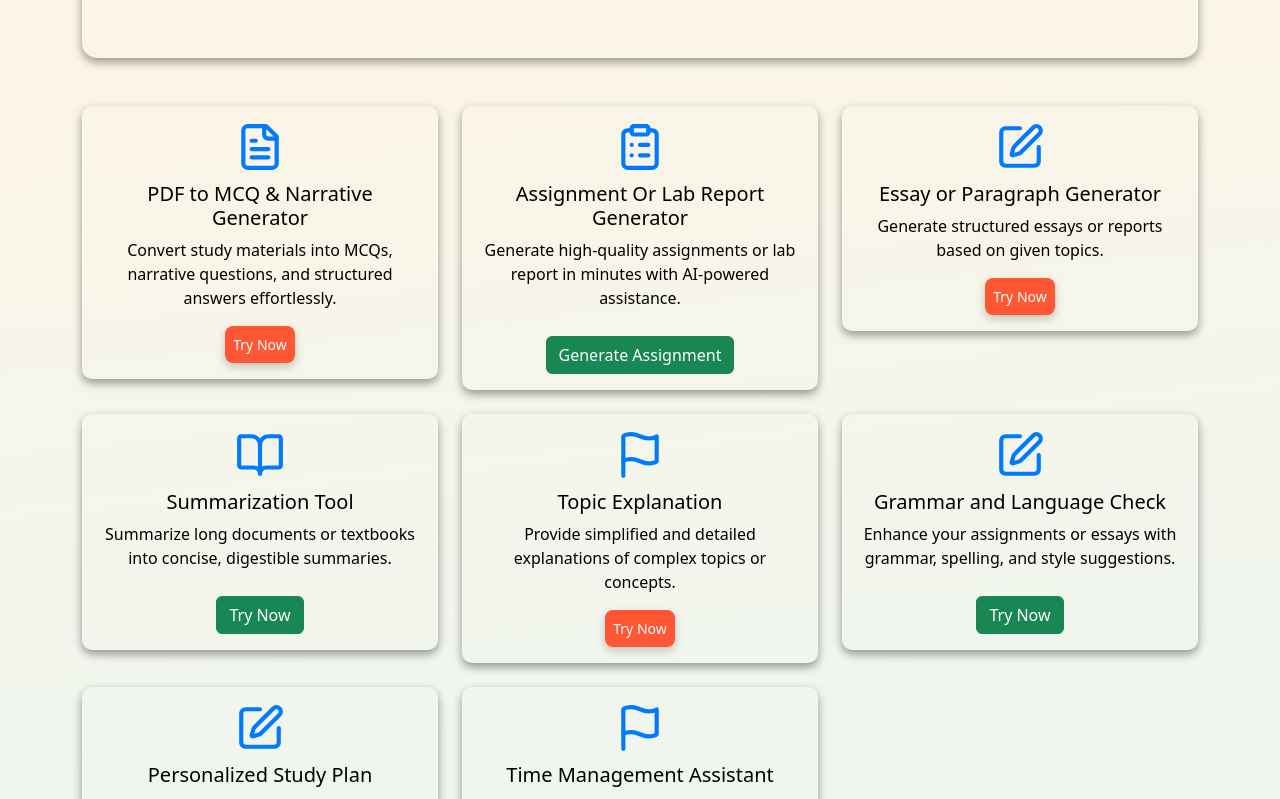
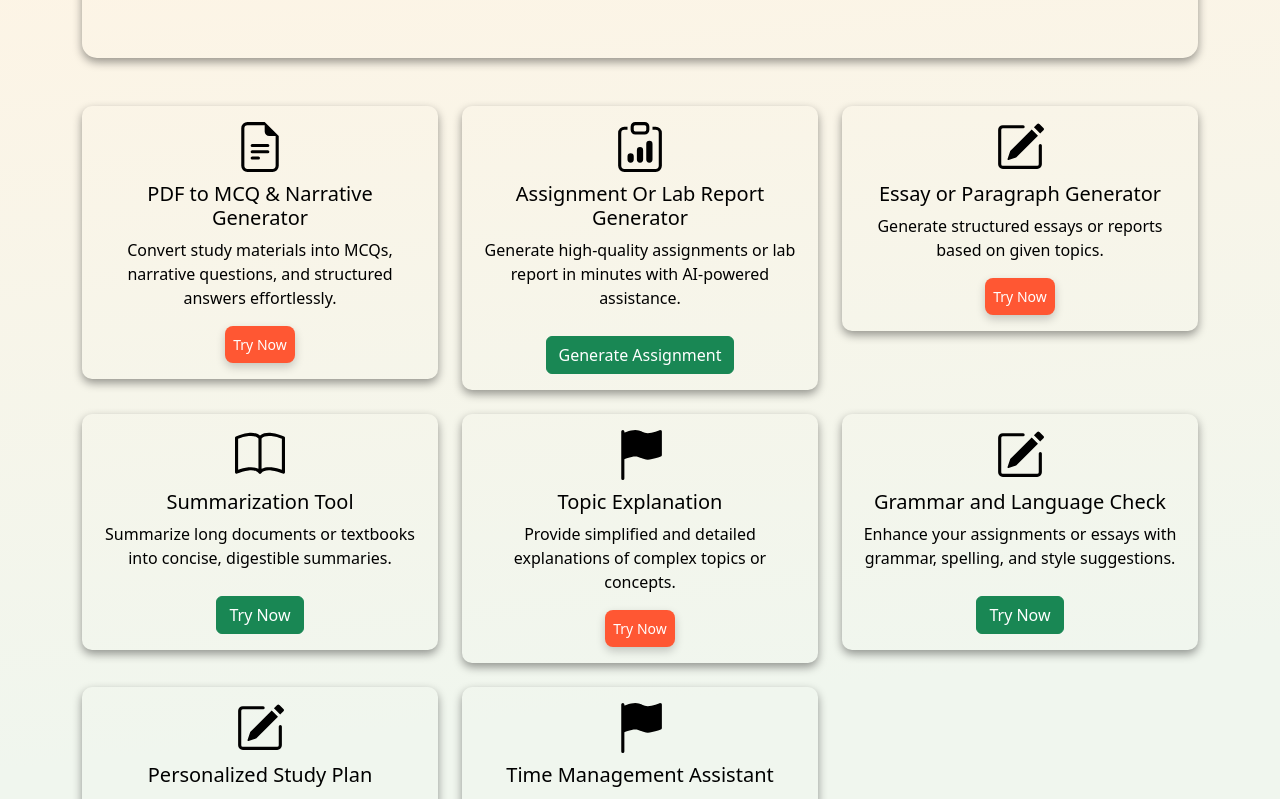
Before and after one commit to Hossain86/Smart-Study-Assistant, a React (Vite) app in the folder frontend/: page / in a window 1280 px wide. Shown: the part 260-1059 px from the top of the page. Built offline with nearby package versions, Linux system fonts and the light colour scheme.

Commit message:
working on localhost

```diff
--- a/frontend/package.json
+++ b/frontend/package.json
@@ -15,6 +15,7 @@
     "lucide-react": "^0.483.0",
     "react": "^19.0.0",
     "react-bootstrap": "^2.10.9",
+    "react-bootstrap-icons": "^1.11.5",
     "react-dom": "^19.0.0",
     "react-icons": "^5.5.0",
     "react-markdown": "^10.1.0",
--- a/frontend/src/components/HomePage.tsx
+++ b/frontend/src/components/HomePage.tsx
@@ -1,6 +1,12 @@
 import React from "react";
 import { Container, Row, Col, Card, Button } from "react-bootstrap";
-import { FileText, ClipboardList, Edit, BookOpen, Flag } from "lucide-react"; // Alternative icons
+import {
+  FileEarmarkText, // replaces FileText
+  ClipboardData,   // replaces ClipboardList
+  PencilSquare,    // replaces Edit
+  Book,            // replaces BookOpen
+  FlagFill         // replaces Flag
+} from "react-bootstrap-icons";
 import { useNavigate } from "react-router-dom";
 import "./Home.css";
 
@@ -30,13 +36,15 @@ const Home: React.FC = () => {
             <Card className="feature-card" style={{ backgroundColor: "transparent", color: "inherit" }}>
               <Card.Body>
                 <div className="feature-icon">
-                  <FileText size={50} />
+                  <FileEarmarkText size={50} />
                 </div>
                 <Card.Title>PDF to MCQ & Narrative Generator</Card.Title>
                 <Card.Text>
                   Convert study materials into MCQs, narrative questions, and structured answers effortlessly.
                 </Card.Text>
-                <Button className="btn-grad-orange" onClick={() => navigate(`/pdfToqa`)}>Try Now</Button>
+                <Button className="btn-grad-orange" onClick={() => navigate(`/pdfToqa`)}>
+                  Try Now
+                </Button>
               </Card.Body>
             </Card>
           </Col>
@@ -45,13 +53,15 @@ const Home: React.FC = () => {
             <Card className="feature-card" style={{ backgroundColor: "transparent", color: "inherit" }}>
               <Card.Body>
                 <div className="feature-icon">
-                  <ClipboardList size={50} />
+                  <ClipboardData size={50} />
                 </div>
                 <Card.Title>Assignment Or Lab Report Generator</Card.Title>
                 <Card.Text>
                   Generate high-quality assignments or lab report in minutes with AI-powered assistance.
                 </Card.Text>
-                <Button variant="success" onClick={() => navigate(`/lab-report-generator`)}>Generate Assignment</Button>
+                <Button variant="success" onClick={() => navigate(`/lab-report-generator`)}>
+                  Generate Assignment
+                </Button>
               </Card.Body>
             </Card>
           </Col>
@@ -61,13 +71,15 @@ const Home: React.FC = () => {
             <Card className="feature-card" style={{ backgroundColor: "transparent", color: "inherit" }}>
               <Card.Body>
                 <div className="feature-icon">
-                  <Edit size={50} />
+                  <PencilSquare size={50} />
                 </div>
                 <Card.Title>Essay or Paragraph Generator</Card.Title>
                 <Card.Text>
                   Generate structured essays or reports based on given topics.
                 </Card.Text>
-                <Button className="btn-grad-orange" onClick={() => navigate(`/essayReportGenerator`)}>Try Now</Button>
+                <Button className="btn-grad-orange" onClick={() => navigate(`/essayReportGenerator`)}>
+                  Try Now
+                </Button>
               </Card.Body>
             </Card>
           </Col>
@@ -76,13 +88,15 @@ const Home: React.FC = () => {
             <Card className="feature-card" style={{ backgroundColor: "transparent", color: "inherit" }}>
               <Card.Body>
                 <div className="feature-icon">
-                  <BookOpen size={50} />
+                  <Book size={50} />
                 </div>
                 <Card.Title>Summarization Tool</Card.Title>
                 <Card.Text>
                   Summarize long documents or textbooks into concise, digestible summaries.
                 </Card.Text>
-                <Button  variant="success" onClick={() => navigate(`/summarizer`)}>Try Now</Button>
+                <Button variant="success" onClick={() => navigate(`/summarizer`)}>
+                  Try Now
+                </Button>
               </Card.Body>
             </Card>
           </Col>
@@ -91,13 +105,15 @@ const Home: React.FC = () => {
             <Card className="feature-card" style={{ backgroundColor: "transparent", color: "inherit" }}>
               <Card.Body>
                 <div className="feature-icon">
-                  <Flag size={50} />
+                  <FlagFill size={50} />
                 </div>
                 <Card.Title>Topic Explanation</Card.Title>
                 <Card.Text>
                   Provide simplified and detailed explanations of complex topics or concepts.
                 </Card.Text>
-                <Button className="btn-grad-orange" onClick={() => navigate(`/topicExplanation`)}>Try Now</Button>
+                <Button className="btn-grad-orange" onClick={() => navigate(`/topicExplanation`)}>
+                  Try Now
+                </Button>
               </Card.Body>
             </Card>
           </Col>
@@ -106,13 +122,15 @@ const Home: React.FC = () => {
             <Card className="feature-card" style={{ backgroundColor: "transparent", color: "inherit" }}>
               <Card.Body>
                 <div className="feature-icon">
-                  <Edit size={50} />
+                  <PencilSquare size={50} />
                 </div>
                 <Card.Title>Grammar and Language Check</Card.Title>
                 <Card.Text>
                   Enhance your assignments or essays with grammar, spelling, and style suggestions.
                 </Card.Text>
-                <Button  variant="success" onClick={() => navigate(`/grammarCheck`)}>Try Now</Button>
+                <Button variant="success" onClick={() => navigate(`/grammarCheck`)}>
+                  Try Now
+                </Button>
               </Card.Body>
             </Card>
           </Col>
@@ -121,13 +139,15 @@ const Home: React.FC = () => {
             <Card className="feature-card" style={{ backgroundColor: "transparent", color: "inherit" }}>
               <Card.Body>
                 <div className="feature-icon">
-                  <Edit size={50} />
+                  <PencilSquare size={50} />
                 </div>
                 <Card.Title>Personalized Study Plan</Card.Title>
                 <Card.Text>
                   Generate personalized study schedules based on upcoming exams or projects.
                 </Card.Text>
-                <Button className="btn-grad-orange" onClick={() => navigate(`/studyPlan`)}>Try Now</Button>
+                <Button className="btn-grad-orange" onClick={() => navigate(`/studyPlan`)}>
+                  Try Now
+                </Button>
               </Card.Body>
             </Card>
           </Col>
@@ -136,13 +156,15 @@ const Home: React.FC = () => {
             <Card className="feature-card" style={{ backgroundColor: "transparent", color: "inherit" }}>
               <Card.Body>
                 <div className="feature-icon">
-                  <Flag size={50} />
+                  <FlagFill size={50} />
                 </div>
                 <Card.Title>Time Management Assistant</Card.Title>
                 <Card.Text>
                   Track your study hours, set reminders, and get productivity tips for effective learning.
                 </Card.Text>
-                <Button className="btn-grad-orange" onClick={() => navigate(`/timeManagement`)}>Try Now</Button>
+                <Button className="btn-grad-orange" onClick={() => navigate(`/timeManagement`)}>
+                  Try Now
+                </Button>
               </Card.Body>
             </Card>
           </Col>
```
Also changed, not shown: 1 other file (tests, documents, lock files or other folders).
